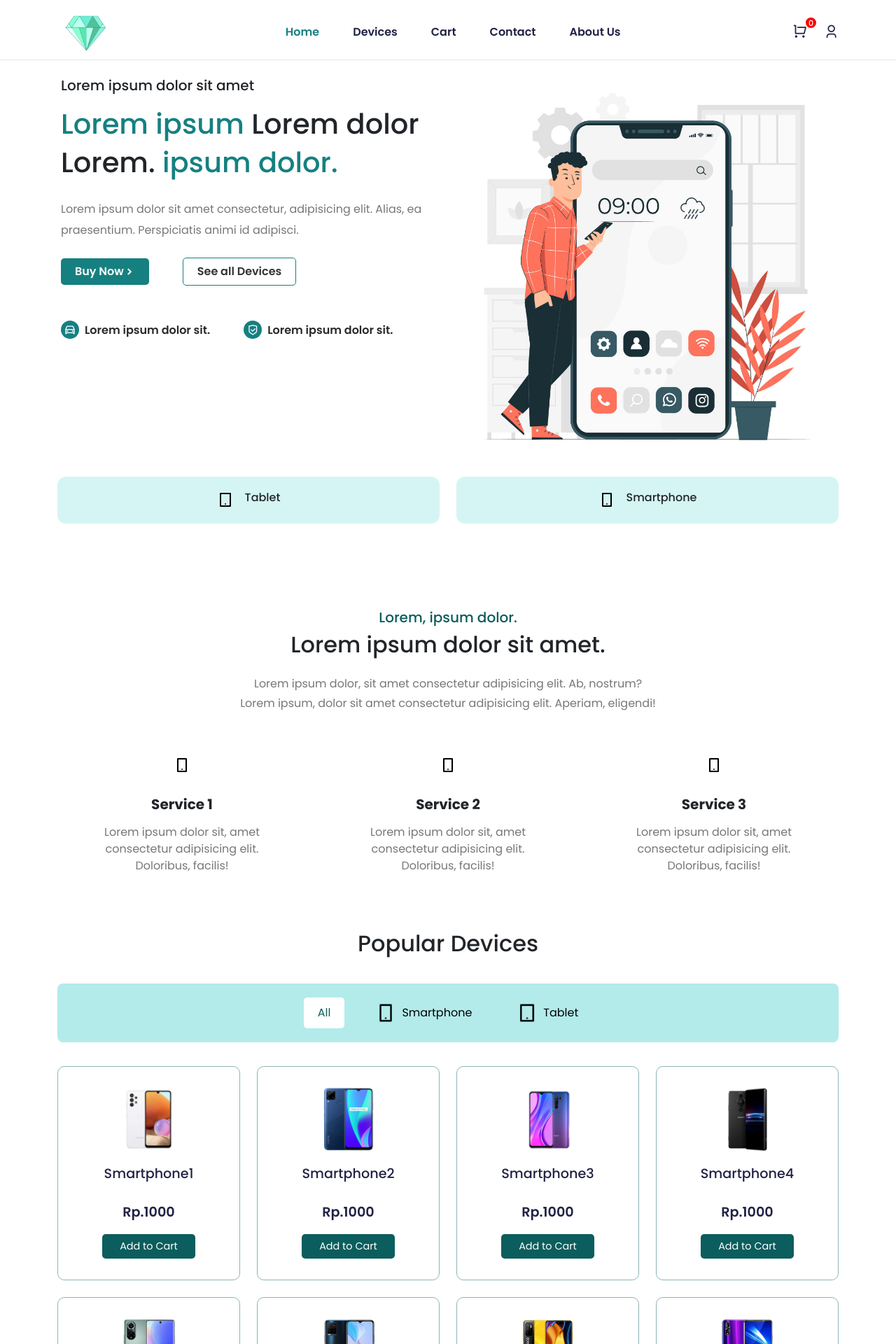
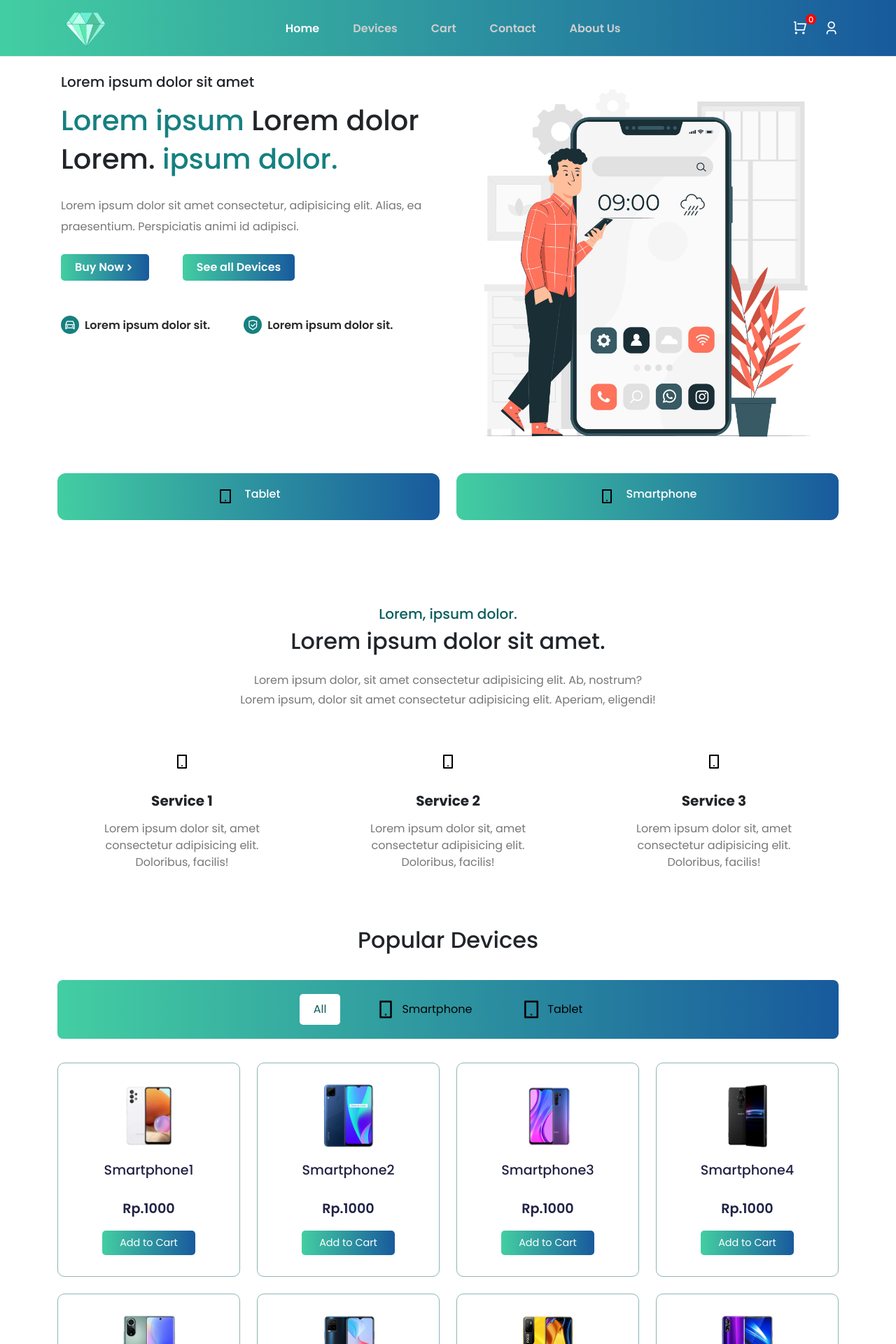
Before and after one commit to sanjayailham85/KP_E-Commerce, a React (Create React App) app: page /home in a window 1280 px wide. Shown: the top 1920 px of the page at 70% size. Built offline with nearby package versions, Linux system fonts and the light colour scheme.

Commit message:
improvement

```diff
--- a/src/pages/Home.jsx
+++ b/src/pages/Home.jsx
@@ -208,7 +208,7 @@ const Home = () => {
               </Col>
 
               <Col lg="12">
-                <div className="device__category d-flex align -items-center justify-content-center gap-4">
+                <div className="device__category d-flex">
                   <button
                     className={`all__btn ${
                       category === 'ALL' ? 'deviceBtnActive' : ''
--- a/src/pages/Login.jsx
+++ b/src/pages/Login.jsx
@@ -3,6 +3,7 @@ import Helmet from '../components/Helmet/Helmet';
 import CommonSection from '../components/UI/common-section/CommonSection';
 import { Container, Row, Col } from 'reactstrap';
 import { Link } from 'react-router-dom';
+import '../styles/login.css';
 
 const Login = () => {
   const loginNameRef = useRef();
@@ -43,12 +44,14 @@ const Login = () => {
                 </button>
               </form>
 
-              <h6>
-                Don't have an account?{' '}
-                <span>
-                  <Link to="/register">Create an account</Link>{' '}
-                </span>
-              </h6>
+              <div className="login">
+                <h6>
+                  Don't have an account?
+                  <span>
+                    <Link to="/register">Create an account</Link>{' '}
+                  </span>
+                </h6>
+              </div>
             </Col>
           </Row>
         </Container>
--- a/src/pages/Register.jsx
+++ b/src/pages/Register.jsx
@@ -3,6 +3,7 @@ import Helmet from '../components/Helmet/Helmet';
 import CommonSection from '../components/UI/common-section/CommonSection';
 import { Container, Row, Col } from 'reactstrap';
 import { Link } from 'react-router-dom';
+import '../styles/register.css';
 
 const Register = () => {
   const signupNameRef = useRef();
@@ -53,12 +54,14 @@ const Register = () => {
                 </button>
               </form>
 
+              <div className="register">
                 <h6>
                   Already have an account?{' '}
                   <span>
                     <Link to="/login">Login</Link>{' '}
                   </span>
                 </h6>
+              </div>
             </Col>
           </Row>
         </Container>
--- a/src/styles/cart-page.css
+++ b/src/styles/cart-page.css
@@ -28,8 +28,8 @@ th {
     font-size: 1.5rem;
 }
 
-@media only screen and (max-width:375px) {
+@media only screen and (max-width:360px) {
     tr {
-        font-size: .8rem;
+        font-size: .7rem;
     }
 }
--- a/src/styles/header.css
+++ b/src/styles/header.css
@@ -2,10 +2,17 @@
     width: 100%;
     line-height: 80px;
     height: 80px;
-    margin-top: 5px;
     margin-bottom: 20px;
-    box-shadow: rgba(17, 17, 26, 0.1) 0px 1px 0px;
+    box-shadow: #11111a1a 0px 1px 0px;
+    background: linear-gradient(to right, #43cea2, #185a9d);
+    top: 0;
+}
 
+.header__shrink {
+    position: sticky;
+    top: 0;
+    background: linear-gradient(to right, #43cea2, #185a9d);
+    z-index: 99999;
 }
 
 .logo {
@@ -30,24 +37,27 @@
 .menu a {
     font-weight: 600;
     font-style: 1rem;
-    color: #212245;
+
+    color: rgb(206, 206, 206);
+    transition: border 2s;
+    text-decoration: none;
     transition: .3s;
-    text-decoration: none;
 }
 
 .menu a:hover {
-    color: rgb(22, 128, 128);
+    color: #fff;
 }
 
 .active__menu {
-    color: rgb(22, 128, 128)!important;
+    color: #fff !important;
+
 }
 
 .cart__icon i,
 .user i,
 .mobile__menu i {
     font-size: 1.3rem;
-    color: #212245;
+    color: #fff;
     cursor: pointer;
 }
 
@@ -55,8 +65,18 @@
     text-decoration: none;
 }
 
+.user a i {
+    color: white;
+
+}
+
 .cart__icon {
     position: relative;
+}
+
+.cart__icon i {
+    color: white;
+
 }
 
 .cart__badge {
@@ -81,15 +101,7 @@
     display: none;
     font-weight: 600;
     margin-top: 5px;
-}
-
-.header__shrink {
-    position: sticky;
-    top: 0;
-    left: 0;
-    background: #fff;
-    z-index: 99999;
-
+    color: white;
 }
 
 @media only screen and (max-width:992px){
@@ -168,3 +180,10 @@
     }
 
 }
+
+@media only screen and (max-width: 360px) {
+    .mobile__menu{
+        margin: 0;
+        top: 0;
+    }
+}
--- a/src/styles/home.css
+++ b/src/styles/home.css
@@ -14,17 +14,35 @@
     color: #777;
 }
 
+.hero__btns button {
+    background: linear-gradient(to right, #43cea2, #185a9d);
+    transition: .5s;
+}
+
+.hero__btns button:hover {
+    background: linear-gradient(to right, #37a985, #134a81);
+}
+
+.all__devices-btn {
+    border: none !important;
+}
+
 .all__devices-btn a{
-    color: #333;
+    color: #fff;
+}
+
+.all__devices-btn a:hover {
+    color: #fff;
 }
 
 .device__category {
-    background: rgba(121, 220, 220, 0.564);
+    background: linear-gradient(to right, #43cea2, #185a9d);
     text-align: center;
     margin-top: 30px;
-    padding: 20px 0px;
+    padding: 20px 10px;
     border-radius: 8px;
     margin-bottom: 10px;
+    gap: 30px;
 }
 
 .device__category button {
@@ -42,9 +60,23 @@
     width: 100%;
 }
 
+.device__category {
+    justify-content: center;
+}
+
 .device__category button img{
     width: 30px;
     height: 30px;
+}
+
+.device__category button {
+    transition: .2s;
+}
+
+.device__category button:hover {
+    background: #fff;
+    border-radius: 5px;
+    transform: scale(1.1);
 }
 
 .deviceBtnActive {
@@ -60,6 +92,14 @@
 .device__shop-desc {
     color: #777;
     line-height: 28px;
+}
+
+.category__item {
+    background: linear-gradient(to right, #43cea2, #185a9d);
+}
+
+.category__item h6 {
+    color: #fff;
 }
 
 .choose__us-title {
@@ -237,3 +277,13 @@ svg {
         width: 90%;
     }
 }
+
+@media only screen and (max-width: 360px) {
+    .device__category {
+        gap: 10px ;
+    }
+
+    .hero__service p {
+        font-size: .8rem;
+    }
+}
--- /dev/null
+++ b/src/styles/login.css
@@ -0,0 +1,10 @@
+
+@media only screen and (max-width: 360px) {
+    .login h6 {
+        font-size: .8rem;
+    }
+
+    .login h6 span {
+        padding-left: 5px;
+    }
+}
--- a/src/styles/product-card.css
+++ b/src/styles/product-card.css
@@ -4,6 +4,11 @@
     padding: 30px;
     cursor: pointer;
     border-radius: 10px;
+    transition: .2s;
+}
+
+.product__item:hover {
+    transform: scale(1.1);
 }
 
 .product__img img {
@@ -14,7 +19,7 @@
     object-fit: contain;
 }
 
-.product__img:hover {
+.product__img img:hover {
     transform: scale(1.1);
 }
 
@@ -39,7 +44,7 @@
 .AddToCart__btn {
     border: none;
     padding: 7px 25px;
-    background: rgb(12, 93, 93);
+    background: linear-gradient(to right, #43cea2, #185a9d);
     color: #fff;
     border-radius: 5px;
     font-size: 0.9rem;
--- a/src/styles/product-details.css
+++ b/src/styles/product-details.css
@@ -59,7 +59,7 @@
 
     border: none;
     padding: 7px 25px;
-    background: rgb(12, 93, 93);
+    background: linear-gradient(to right, #43cea2, #185a9d);
     color: #fff;
     border-radius: 5px;
     font-size: 0.9rem;
--- /dev/null
+++ b/src/styles/register.css
@@ -0,0 +1,9 @@
+@media only screen and (max-width: 360px) {
+    .register h6 {
+        font-size: .8rem;
+    }
+
+    .register h6 span {
+        padding-left: 5px;
+    }
+}
```
Lines whose indentation alone changed are shown as unchanged.
